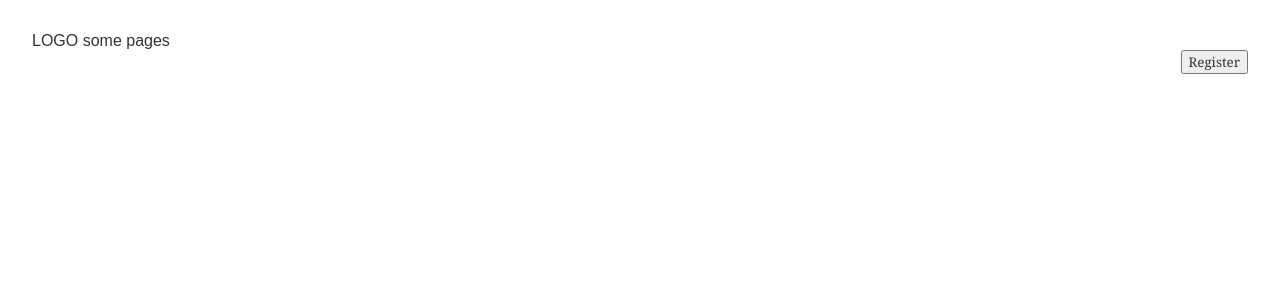
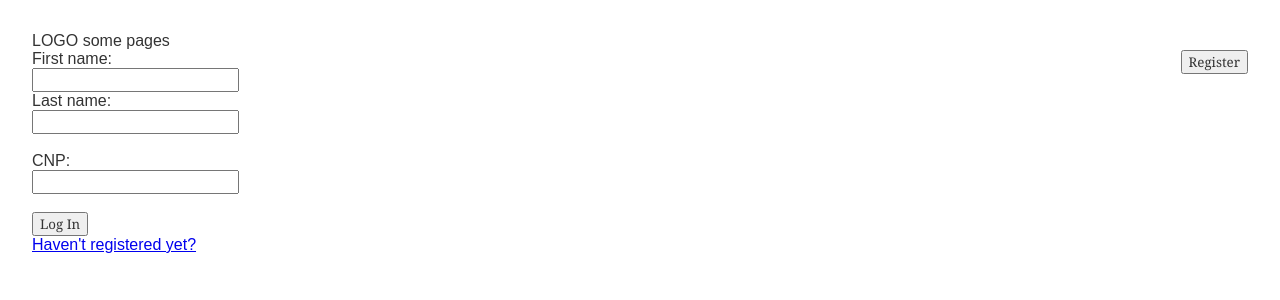
Before and after one commit to DenisaGal/Voting_App, an Angular app: page /login in a window 1280 px wide. Before the commit this address led to /. Shown: the top 300 px of the page. Built offline with nearby package versions, Linux system fonts and the light colour scheme.

Commit message:
Login page and routing

```diff
--- a/src/app/app-routing.module.ts
+++ b/src/app/app-routing.module.ts
@@ -1,10 +1,11 @@
 import { NgModule } from '@angular/core';
 import { RouterModule, Routes } from '@angular/router';
 import { RegisterComponent } from './register/register.component';
+import { LoginComponent } from './login/login.component';
 import { MainPageComponent } from './main-page/main-page.component';
 
 
-const routes: Routes = [{ path: 'register', component: RegisterComponent }, {path: "", component: MainPageComponent}];
+const routes: Routes = [{ path: 'register', component: RegisterComponent }, {path: "", component: MainPageComponent}, {path: 'login', component: LoginComponent }];
 
 @NgModule({
   imports: [RouterModule.forRoot(routes)],
--- a/src/app/app.module.ts
+++ b/src/app/app.module.ts
@@ -6,13 +6,15 @@ import { AppComponent } from './app.component';
 import { TopBarComponent } from './top-bar/top-bar.component';
 import { RegisterComponent } from './register/register.component';
 import { MainPageComponent } from './main-page/main-page.component';
+import { LoginComponent } from './login/login.component';
 
 @NgModule({
   declarations: [
     AppComponent,
     TopBarComponent,
     RegisterComponent,
-    MainPageComponent
+    MainPageComponent,
+    LoginComponent
   ],
   imports: [
     BrowserModule,
--- /dev/null
+++ b/src/app/login/login.component.html
@@ -0,0 +1,14 @@
+<div id="body" >
+  <label for="firstname">First name:</label><br>
+  <input type="text" id="firstname" name="firstname"><br>
+  <label for="lastname">Last name:</label><br>
+  <input type="text" id="lastname" name="lastname"><br><br>
+
+  <label for="cnp">CNP:</label><br>
+  <input type="text" id="cnp" name="cnp"><br><br>
+
+  <button (click)="login()"> Log In </button><br>
+
+  <a routerLink="/register">Haven't registered yet?</a><br>
+
+</div>
--- /dev/null
+++ b/src/app/login/login.component.ts
@@ -0,0 +1,19 @@
+import { Component, OnInit } from '@angular/core';
+
+@Component({
+  selector: 'app-login',
+  templateUrl: './login.component.html',
+  styleUrls: ['./login.component.css']
+})
+export class LoginComponent implements OnInit {
+
+  constructor() { }
+
+  ngOnInit(): void {
+  }
+
+  login(): void {
+    let name = (<HTMLInputElement>document.getElementById("firstname")).value;
+    alert(name);
+  }
+}
--- a/src/app/register/register.component.html
+++ b/src/app/register/register.component.html
@@ -17,5 +17,10 @@
     <input type="radio" id="female" name="gender" value="female">
     <label for="female">Female</label><br>
 
+    <p>After completing your profile and registering, future logins will require your CNP!</p> <!-- sau facem cu cheie unica idk -->
+
     <button (click)="register()"> Register </button><br>
-    <a href="./">Already have an account?</a><br>
+
+    <a routerLink="/login">Already have an account?</a><br>
+
+</div>
--- a/src/app/register/register.component.ts
+++ b/src/app/register/register.component.ts
@@ -1,4 +1,6 @@
 import { Component, OnInit } from '@angular/core';
+import { Router } from "@angular/router";
+import { LoginComponent } from '../login/login.component';
 
 @Component({
   selector: 'app-register',
@@ -7,7 +9,7 @@ import { Component, OnInit } from '@angular/core';
 })
 export class RegisterComponent implements OnInit {
 
-  constructor() { }
+  constructor(public router: Router) { }
 
   ngOnInit(): void {
   }
```
Also changed, not shown: src/app/login/login.component.css (added), 1 other file (tests, documents, lock files or other folders).
